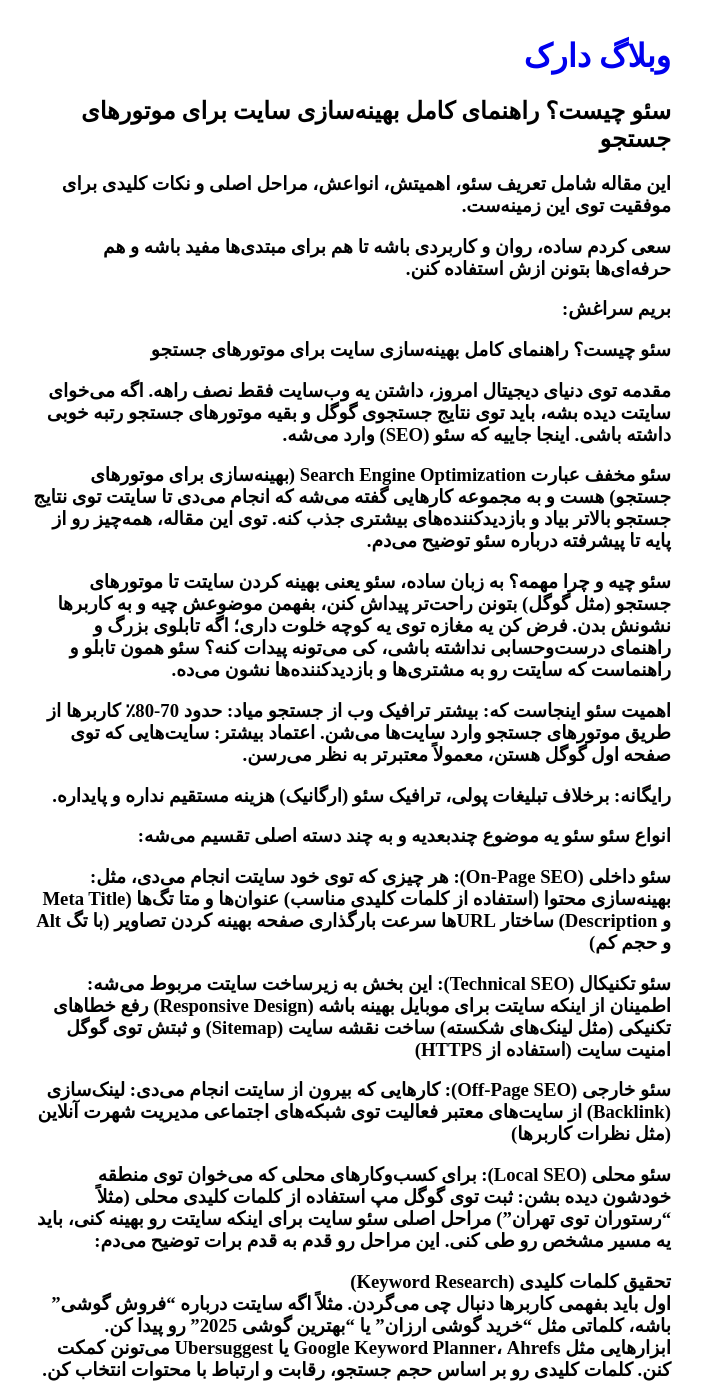
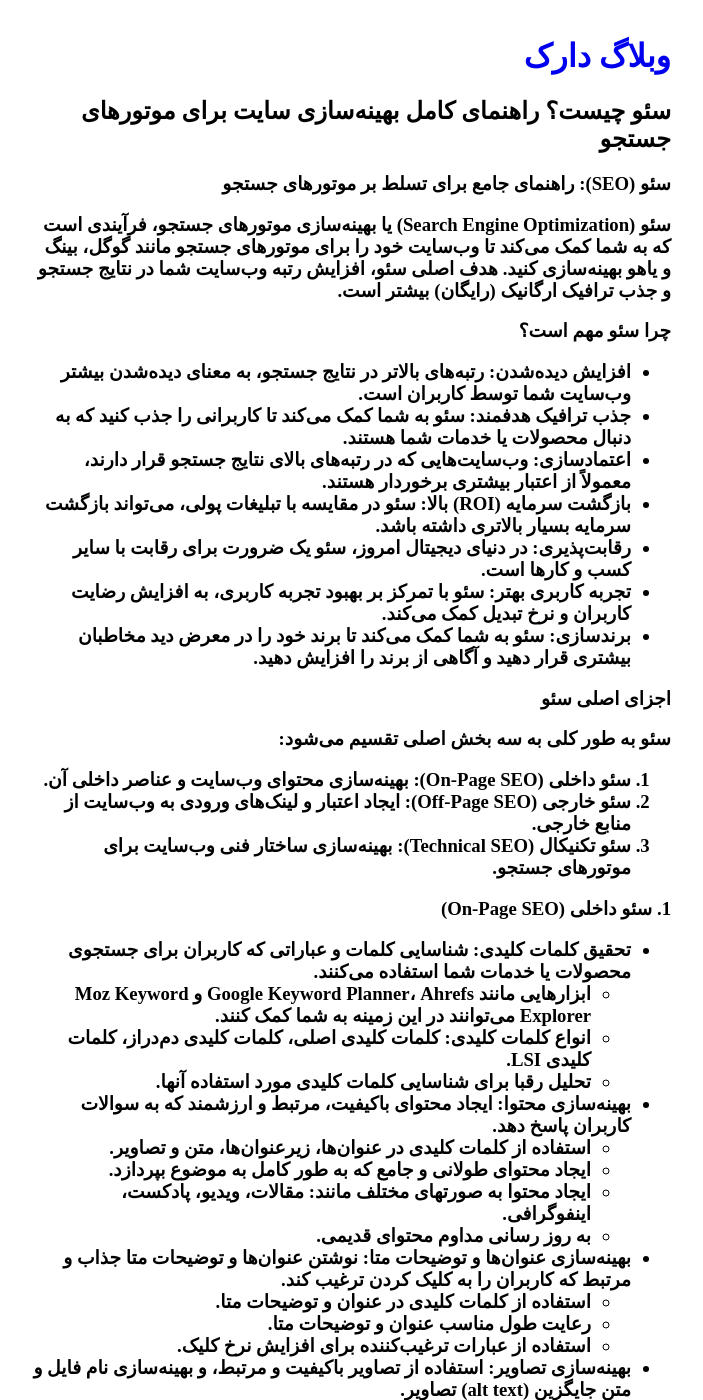
Before and after one commit to darkblog/darkblog.github.io, a Jekyll site: the page built from _posts/2025-2-3-10.md, in a window 1280 px wide and 1400 px high. Shown: the whole window, without its empty margins (289-992 px from the left). Built offline with Jekyll 4.4.1, drawn with Linux system fonts in a browser that asks for light colours; some of the changed text lies outside the part shown.

Commit message:
Update 2025-2-3-10.md

```diff
--- a/_posts/2025-2-3-10.md
+++ b/_posts/2025-2-3-10.md
@@ -3,110 +3,102 @@ layout: post
 title: سئو چیست؟ راهنمای کامل بهینه‌سازی سایت برای موتورهای جستجو
 ---
 
-این مقاله شامل تعریف سئو، اهمیتش، انواعش، مراحل اصلی و نکات کلیدی برای موفقیت توی این زمینه‌ست.
+**سئو (SEO): راهنمای جامع برای تسلط بر موتورهای جستجو**
 
-سعی کردم ساده، روان و کاربردی باشه تا هم برای مبتدی‌ها مفید باشه و هم حرفه‌ای‌ها بتونن ازش استفاده کنن.
+سئو (Search Engine Optimization) یا بهینه‌سازی موتورهای جستجو، فرآیندی است که به شما کمک می‌کند تا وب‌سایت خود را برای موتورهای جستجو مانند گوگل، بینگ و یاهو بهینه‌سازی کنید. هدف اصلی سئو، افزایش رتبه وب‌سایت شما در نتایج جستجو و جذب ترافیک ارگانیک (رایگان) بیشتر است.
 
-بریم سراغش:
+**چرا سئو مهم است؟**
 
-سئو چیست؟ راهنمای کامل بهینه‌سازی سایت برای موتورهای جستجو
+* **افزایش دیده‌شدن:** رتبه‌های بالاتر در نتایج جستجو، به معنای دیده‌شدن بیشتر وب‌سایت شما توسط کاربران است.
+* **جذب ترافیک هدفمند:** سئو به شما کمک می‌کند تا کاربرانی را جذب کنید که به دنبال محصولات یا خدمات شما هستند.
+* **اعتمادسازی:** وب‌سایت‌هایی که در رتبه‌های بالای نتایج جستجو قرار دارند، معمولاً از اعتبار بیشتری برخوردار هستند.
+* **بازگشت سرمایه (ROI) بالا:** سئو در مقایسه با تبلیغات پولی، می‌تواند بازگشت سرمایه بسیار بالاتری داشته باشد.
+* **رقابت‌پذیری:** در دنیای دیجیتال امروز، سئو یک ضرورت برای رقابت با سایر کسب و کارها است.
+* **تجربه کاربری بهتر:** سئو با تمرکز بر بهبود تجربه کاربری، به افزایش رضایت کاربران و نرخ تبدیل کمک می‌کند.
+* **برندسازی:** سئو به شما کمک می‌کند تا برند خود را در معرض دید مخاطبان بیشتری قرار دهید و آگاهی از برند را افزایش دهید.
 
-مقدمه
-توی دنیای دیجیتال امروز، داشتن یه وب‌سایت فقط نصف راهه. اگه می‌خوای سایتت دیده بشه، باید توی نتایج جستجوی گوگل و بقیه موتورهای جستجو رتبه خوبی داشته باشی. اینجا جاییه که سئو (SEO) وارد می‌شه.
+**اجزای اصلی سئو**
 
-سئو مخفف عبارت Search Engine Optimization (بهینه‌سازی برای موتورهای جستجو) هست و به مجموعه کارهایی گفته می‌شه که انجام می‌دی تا سایتت توی نتایج جستجو بالاتر بیاد و بازدیدکننده‌های بیشتری جذب کنه. توی این مقاله، همه‌چیز رو از پایه تا پیشرفته درباره سئو توضیح می‌دم.
+سئو به طور کلی به سه بخش اصلی تقسیم می‌شود:
 
-سئو چیه و چرا مهمه؟
-به زبان ساده، سئو یعنی بهینه کردن سایتت تا موتورهای جستجو (مثل گوگل) بتونن راحت‌تر پیداش کنن، بفهمن موضوعش چیه و به کاربرها نشونش بدن. فرض کن یه مغازه توی یه کوچه خلوت داری؛ اگه تابلوی بزرگ و راهنمای درست‌وحسابی نداشته باشی، کی می‌تونه پیدات کنه؟ سئو همون تابلو و راهنماست که سایتت رو به مشتری‌ها و بازدیدکننده‌ها نشون می‌ده.
+1.  **سئو داخلی (On-Page SEO):** بهینه‌سازی محتوای وب‌سایت و عناصر داخلی آن.
+2.  **سئو خارجی (Off-Page SEO):** ایجاد اعتبار و لینک‌های ورودی به وب‌سایت از منابع خارجی.
+3.  **سئو تکنیکال (Technical SEO):** بهینه‌سازی ساختار فنی وب‌سایت برای موتورهای جستجو.
 
-اهمیت سئو اینجاست که:
-بیشتر ترافیک وب از جستجو میاد: حدود 70-80٪ کاربرها از طریق موتورهای جستجو وارد سایت‌ها می‌شن.
-اعتماد بیشتر: سایت‌هایی که توی صفحه اول گوگل هستن، معمولاً معتبرتر به نظر می‌رسن.
+**1. سئو داخلی (On-Page SEO)**
 
-رایگانه: برخلاف تبلیغات پولی، ترافیک سئو (ارگانیک) هزینه مستقیم نداره و پایداره.
+* **تحقیق کلمات کلیدی:** شناسایی کلمات و عباراتی که کاربران برای جستجوی محصولات یا خدمات شما استفاده می‌کنند.
+    * ابزارهایی مانند Google Keyword Planner، Ahrefs و Moz Keyword Explorer می‌توانند در این زمینه به شما کمک کنند.
+    * انواع کلمات کلیدی: کلمات کلیدی اصلی، کلمات کلیدی دم‌دراز، کلمات کلیدی LSI.
+    * تحلیل رقبا برای شناسایی کلمات کلیدی مورد استفاده آنها.
+* **بهینه‌سازی محتوا:** ایجاد محتوای باکیفیت، مرتبط و ارزشمند که به سوالات کاربران پاسخ دهد.
+    * استفاده از کلمات کلیدی در عنوان‌ها، زیرعنوان‌ها، متن و تصاویر.
+    * ایجاد محتوای طولانی و جامع که به طور کامل به موضوع بپردازد.
+    * ایجاد محتوا به صورتهای مختلف مانند: مقالات، ویدیو، پادکست، اینفوگرافی.
+    * به روز رسانی مداوم محتوای قدیمی.
+* **بهینه‌سازی عنوان‌ها و توضیحات متا:** نوشتن عنوان‌ها و توضیحات متا جذاب و مرتبط که کاربران را به کلیک کردن ترغیب کند.
+    * استفاده از کلمات کلیدی در عنوان و توضیحات متا.
+    * رعایت طول مناسب عنوان و توضیحات متا.
+    * استفاده از عبارات ترغیب‌کننده برای افزایش نرخ کلیک.
+* **بهینه‌سازی تصاویر:** استفاده از تصاویر باکیفیت و مرتبط، و بهینه‌سازی نام فایل و متن جایگزین (alt text) تصاویر.
+    * کاهش حجم تصاویر برای افزایش سرعت بارگذاری صفحه.
+    * استفاده از فرمت‌های مناسب برای تصاویر.
+    * استفاده از متن جایگزین توصیفی و شامل کلمات کلیدی.
+* **بهینه‌سازی ساختار URL:** استفاده از URL‌های کوتاه، توصیفی و شامل کلمات کلیدی.
+    * اجتناب از URL‌های طولانی و پیچیده.
+    * استفاده از خط تیره (-) برای جدا کردن کلمات در URL.
+    * ایجاد ساختار URL منطقی و سلسله مراتبی.
+* **بهینه‌سازی تجربه کاربری (UX):** ایجاد وب‌سایتی با طراحی کاربرپسند، سرعت بارگذاری بالا و ناوبری آسان.
+    * طراحی واکنش‌گرا (Responsive Design) برای نمایش صحیح در دستگاه‌های مختلف.
+    * استفاده از فونت‌های خوانا و مناسب.
+    * ایجاد منوی ناوبری ساده و قابل فهم.
+    * استفاده از دکمه‌های فراخوان (Call to Action) مناسب.
+    * بهینه سازی سرعت سایت.
 
-انواع سئو
-سئو یه موضوع چندبعدیه و به چند دسته اصلی تقسیم می‌شه:
+**2. سئو خارجی (Off-Page SEO)**
 
-سئو داخلی (On-Page SEO):
-هر چیزی که توی خود سایتت انجام می‌دی، مثل:
-بهینه‌سازی محتوا (استفاده از کلمات کلیدی مناسب)
-عنوان‌ها و متا تگ‌ها (Meta Title و Description)
-ساختار URLها
-سرعت بارگذاری صفحه
-بهینه کردن تصاویر (با تگ Alt و حجم کم)
+* **لینک‌سازی (Link Building):** دریافت لینک‌های ورودی از وب‌سایت‌های معتبر و مرتبط.
+    * ایجاد محتوای ارزشمند و قابل اشتراک‌گذاری.
+    * فعالیت در شبکه‌های اجتماعی و انجمن‌های آنلاین.
+    * ایجاد روابط با وب‌سایت‌های دیگر.
+    * انواع لینک ها: لینک های فالو، لینک های نوفالو.
+    * اهمیت کیفیت لینک ها نسبت به کمیت آنها.
+    * اجتناب از خرید لینک.
+* **بازاریابی شبکه‌های اجتماعی:** افزایش آگاهی از برند و جذب ترافیک از طریق شبکه‌های اجتماعی.
+    * انتشار محتوای جذاب و مرتبط در شبکه‌های اجتماعی.
+    * تعامل با مخاطبان و پاسخ به نظرات و سوالات آنها.
+    * استفاده از هشتگ‌های مرتبط.
+    * تبلیغات در شبکه‌های اجتماعی.
+* **بازاریابی محتوا:** ایجاد و انتشار محتوای ارزشمند در وب‌سایت‌های دیگر و پلتفرم‌های مختلف.
+    * نوشتن مقالات مهمان (Guest Blogging) در وب‌سایت‌های مرتبط.
+    * انتشار محتوا در پلتفرم‌های انتشار محتوا مانند مدیوم.
+    * ایجاد پادکست و ویدیو و انتشار آنها در پلتفرم‌های مربوطه.
+* **برندسازی:** ایجاد یک برند قوی و معتبر که در بین کاربران شناخته‌شده باشد.
+    * ایجاد هویت بصری قوی برای برند.
+    * ارائه محصولات و خدمات باکیفیت.
+    * ایجاد ارتباط مثبت با مشتریان.
+    * حضور فعال در رویدادها و کنفرانس‌های مرتبط.
 
-سئو تکنیکال (Technical SEO):
-این بخش به زیرساخت سایتت مربوط می‌شه:
-اطمینان از اینکه سایتت برای موبایل بهینه باشه (Responsive Design)
-رفع خطاهای تکنیکی (مثل لینک‌های شکسته)
-ساخت نقشه سایت (Sitemap) و ثبتش توی گوگل
-امنیت سایت (استفاده از HTTPS)
+**3. سئو تکنیکال (Technical SEO)**
 
-سئو خارجی (Off-Page SEO):
-کارهایی که بیرون از سایتت انجام می‌دی:
-لینک‌سازی (Backlink) از سایت‌های معتبر
-فعالیت توی شبکه‌های اجتماعی
-مدیریت شهرت آنلاین (مثل نظرات کاربرها)
-
-سئو محلی (Local SEO):
-برای کسب‌وکارهای محلی که می‌خوان توی منطقه خودشون دیده بشن:
-ثبت توی گوگل مپ
-استفاده از کلمات کلیدی محلی (مثلاً "رستوران توی تهران")
-مراحل اصلی سئو سایت
-برای اینکه سایتت رو بهینه کنی، باید یه مسیر مشخص رو طی کنی. این مراحل رو قدم به قدم برات توضیح می‌دم:
-
-تحقیق کلمات کلیدی (Keyword Research)
-اول باید بفهمی کاربرها دنبال چی می‌گردن. مثلاً اگه سایتت درباره "فروش گوشی" باشه، کلماتی مثل "خرید گوشی ارزان" یا "بهترین گوشی 2025" رو پیدا کن.
-ابزارهایی مثل Google Keyword Planner، Ahrefs یا Ubersuggest می‌تونن کمکت کنن.
-کلمات کلیدی رو بر اساس حجم جستجو، رقابت و ارتباط با محتوات انتخاب کن.
-
-تولید محتوای باکیفیت
-محتوا قلب سئوئه. باید مفید، یونیک و جذاب باشه.
-کلمات کلیدی رو به‌صورت طبیعی توی متن استفاده کن (نه بیش از حد که اسپم بشه).
-از عنوان‌های جذاب (H1، H2) و پاراگراف‌های کوتاه استفاده کن تا خواندنش راحت باشه.
-
-بهینه‌سازی فنی سایت
-سرعت سایتت رو با ابزارهایی مثل Google PageSpeed Insights چک کن و بهبود بده.
-مطمئن شو که سایتت توی موبایل هم خوب کار می‌کنه (الگوریتم Mobile-First Index گوگل اینو خیلی جدی می‌گیره).
-
-یه فایل robots.txt درست کن تا به گوگل بگی کدوم صفحات رو بخونه.
-
-لینک‌سازی داخلی و خارجی
-توی محتوات به صفحات دیگه سایتت لینک بده تا کاربر بیشتر بمونه و گوگل ساختار سایتت رو بهتر بفهمه.
-از سایت‌های معتبر بک‌لینک بگیر، ولی مراقب باش لینک‌سازی غیرطبیعی نکنی که جریمه شی.
-
-تحلیل و بهبود مداوم
-با ابزارهایی مثل Google Analytics و Google Search Console عملکرد سایتت رو بررسی کن.
-
-ببین کدوم صفحات بازدید بیشتری دارن و کدوم‌ها نیاز به کار دارن، بعد استراتژی‌تو تنظیم کن.
-
-نکات طلایی برای موفقیت توی سئو
-کاربر رو اولویت بذار: گوگل دنبال سایت‌هاییه که تجربه کاربری خوبی (UX) ارائه می‌دن.
-
-محتوات رو به‌روز نگه دار: مقاله‌ها و صفحات قدیمی رو آپدیت کن تا رتبه‌شون افت نکنه.
-
-از سئو کلاه سیاه دوری کن: تکنیک‌هایی مثل خرید لینک انبوه یا پر کردن متن با کلمات کلیدی (Keyword Stuffing) ممکنه موقتاً جواب بده، ولی گوگل دیر یا زود جریمه‌ت می‌کنه.
-
-صبور باش: سئو یه فرایند طولانیه و معمولاً 3-6 ماه طول می‌کشه تا نتیجه ببینی.
-
-ابزارهای کاربردی سئو
-برای اینکه کار سئو رو حرفه‌ای‌تر پیش ببری، این ابزارها رو امتحان کن:
-Google Analytics: برای تحلیل ترافیک سایت
-Google Search Console: برای بررسی وضعیت ایندکس شدن و خطاها
-Ahrefs یا SEMrush: برای تحلیل رقبا و کلمات کلیدی
-Yoast SEO: اگه سایتت وردپرسیه، این افزونه خیلی کمکت می‌کنه.
-
-سئو توی سال 2025 چه تغییراتی داره؟
-با توجه به اینکه الان ۱۰ مارس ۲۰۲۵ هستیم، گوگل داره بیشتر روی هوش مصنوعی (مثل الگوریتم‌های جدیدش) و جستجوی صوتی تمرکز می‌کنه.
-
-چند ترند مهم:
-جستجوی صوتی: محتوات رو برای سؤال‌های محاوره‌ای (مثل "بهترین رستوران نزدیک من کجاست؟") بهینه کن.
-
-هوش مصنوعی: گوگل با ابزارهایی مثل SGE (Search Generative Experience) داره نتایج رو شخصی‌سازی می‌کنه.
-
-محتوای ویدئویی: ویدئوها دارن توی نتایج جستجو سهم بیشتری می‌گیرن.
-نتیجه‌گیری
-سئو یه علم پویا و در حال تغییره که نیاز به دانش، تجربه و صبر داره.
-
-اگه اصولش رو درست پیاده کنی، می‌تونی ترافیک ارگانیک سایتت رو چند برابر کنی و توی رقابت آنلاین موفق شی. از تحقیق کلمات کلیدی شروع کن، محتوای باکیفیت بساز، سایتت رو از نظر فنی بهینه کن و همیشه عملکردت رو تحلیل کن. این مسیر ممکنه سخت به نظر بیاد، ولی نتیجه‌ش ارزشش رو داره.
+* **سرعت بارگذاری وب‌سایت:** بهینه‌سازی سرعت بارگذاری وب‌سایت برای ارائه تجربه کاربری بهتر و بهبود رتبه در نتایج جستجو.
+    * استفاده از CDN (شبکه تحویل محتوا).
+    * بهینه‌سازی تصاویر و فایل‌های حجیم.
+    * استفاده از هاستینگ باکیفیت.
+    * بهینه سازی کد های سایت.
+    * فعال سازی فشرده سازی فایل ها.
+* **سازگاری با موبایل (Mobile-Friendliness):** اطمینان از اینکه وب‌سایت شما در دستگاه‌های موبایل به درستی نمایش داده می‌شود.
+    * استفاده از طراحی واکنش‌گرا.
+    * بهینه‌سازی سرعت بارگذاری در دستگاه‌های موبایل.
+    * استفاده از فونت‌ها و دکمه‌های مناسب برای دستگاه‌های لمسی.
+* **نقشه سایت XML (XML Sitemap):** ایجاد نقشه سایت XML برای کمک به موتورهای جستجو در شناسایی و ایندکس کردن صفحات وب‌سایت.
+    * به روز رسانی منظم نقشه سایت.
+    * ارسال نقشه سایت به Google Search Console.
+* **فایل robots.txt:** استفاده از فایل robots.txt برای کنترل دسترسی موتورهای جستجو به صفحات وب‌سایت.
+    * جلوگیری از ایندکس شدن صفحات غیرضروری.
+    * جلوگیری از ایجاد محتوای تکراری.
+* **گواهینامه SSL:** نصب گواهینامه SSL برای ایجاد یک اتصال امن بین کاربران و وب‌سایت.
+    * افزایش امنیت وب‌سایت.
+    * بهبود رتبه در نتایج جستجو.
+* **ساختار URL مناسب:** استفاده از URL‌های منطقی، کوتاه، و شامل کلمات کلیدی مرتبط.
+* **داده‌های ساختاریافته (Structured Data):** استفاده از داده‌های ساختاریافته برای ارائه اطلاعات بیشتر به موتورهای جستجو درباره محتوای وب‌سایت.
```
